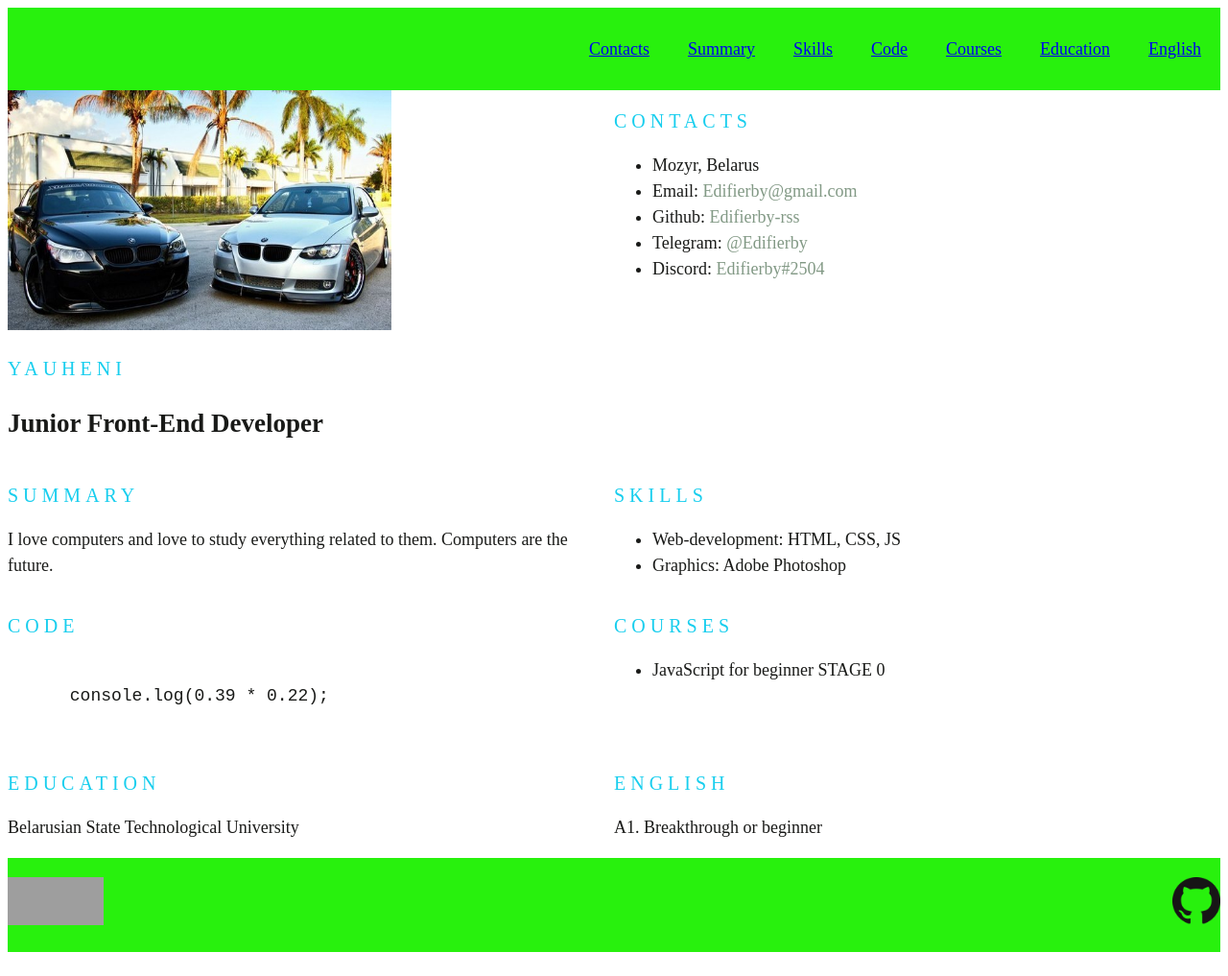
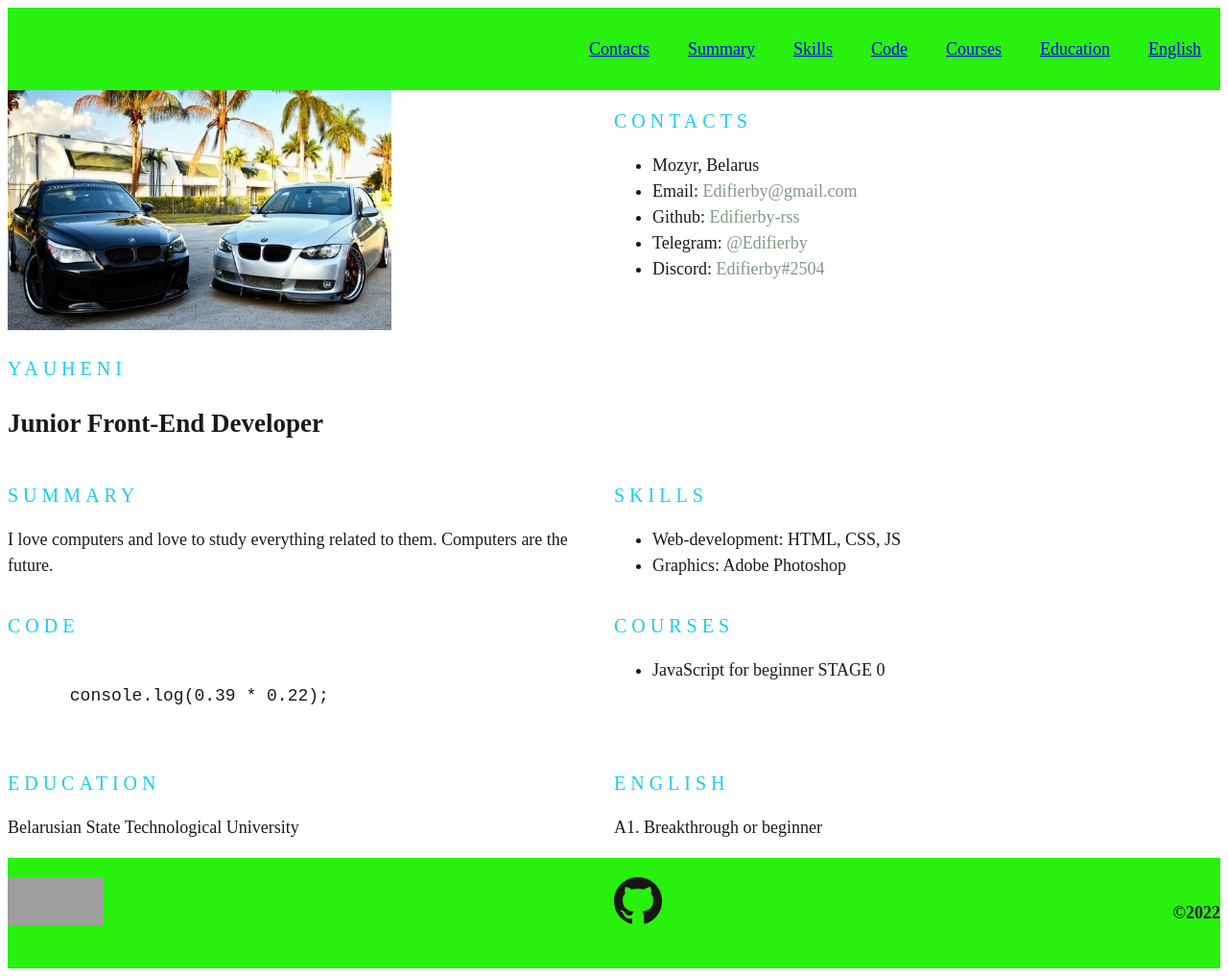
Before and after one commit to Edifierby-rss/rsschool-cv, a plain HTML site: page index.html in a window 1280 px wide. Shown: the whole page at 96% size. Drawn offline with Linux system fonts and the light colour scheme; grey boxes are pictures that could not be loaded.

Commit message:
feat: Save 2022 v2

```diff
--- a/index.html
+++ b/index.html
@@ -104,6 +104,7 @@
 				<a href="https://rs.school/" class="footer__link-2" target="blank"> <img class="footer__logo"
 						src="https://rs.school/images/rs_school_js.svg" alt="rs-school"></a>
 				<a class="footer__link" target="blank" href="https://github.com/Edifierby-rss"></a>
+        <h4 class="footer__year text">©2022</h4>
 			</div>
 		</div>
 	</footer>
```
